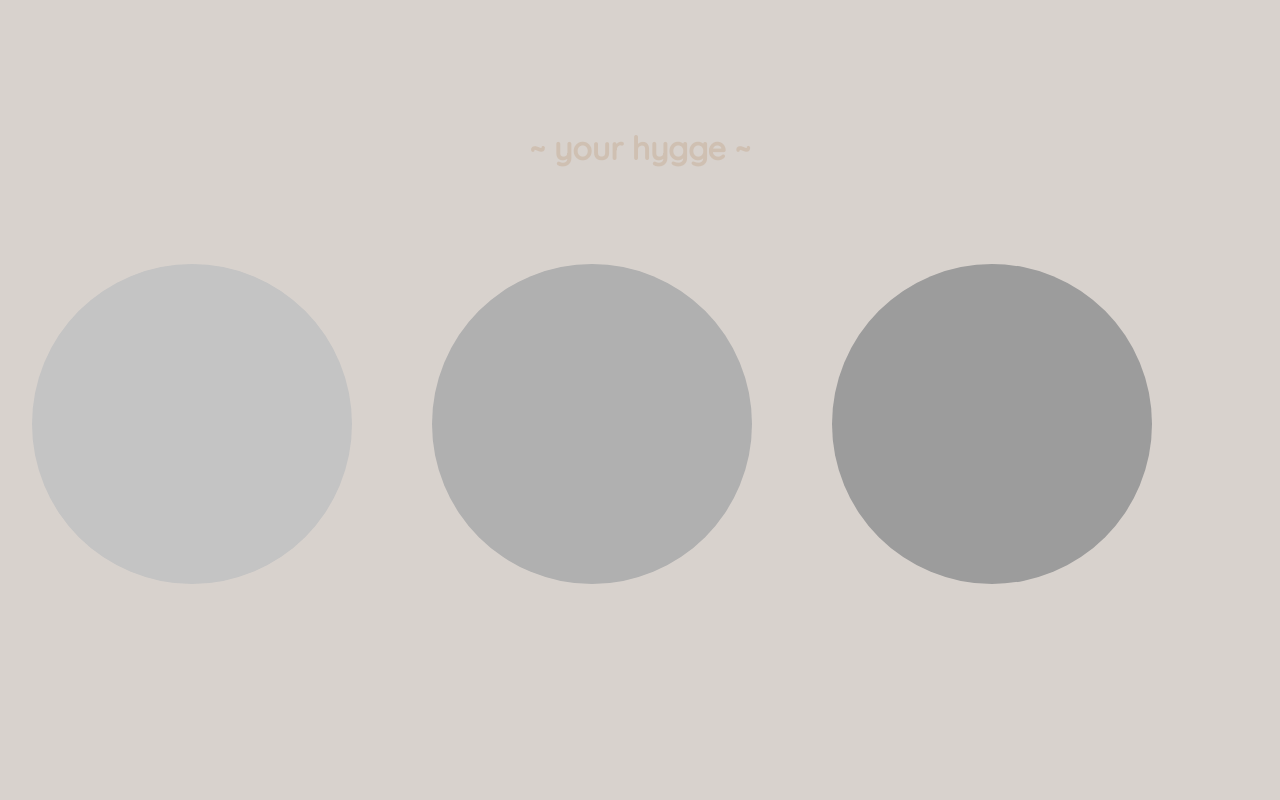
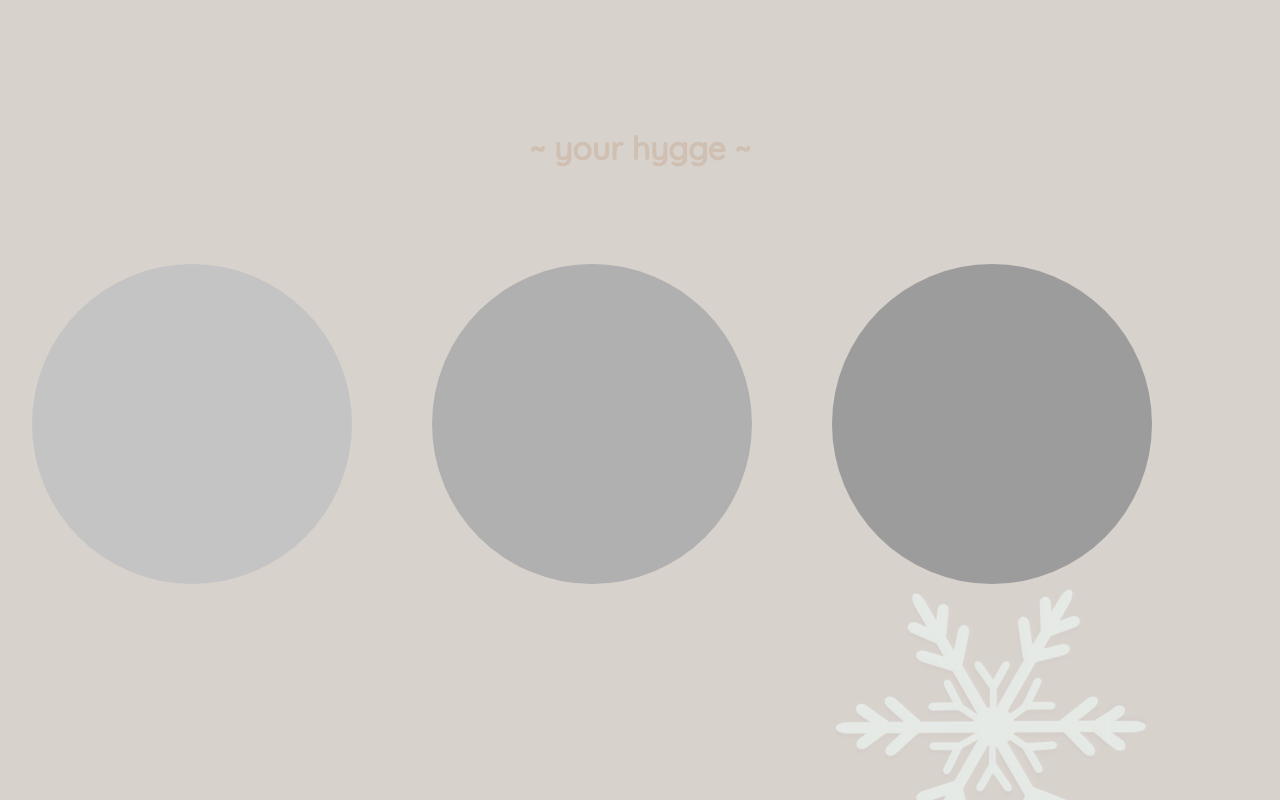
Before and after one commit to zakwarren/hygge, a React (Create React App) app: page / in a window 1280 px wide. Built offline with nearby package versions, Linux system fonts and the light colour scheme.

Commit message:
Background image

```diff
--- a/src/App.js
+++ b/src/App.js
@@ -1,12 +1,14 @@
 import React from "react";
 
 import css from "./App.module.css";
+import logo from "./assets/snowflake.png";
 import HyggeList from "./components/HyggeList";
 
 const App = () => {
   return (
     <main className={css.App}>
       <h1 className={css.Heading}>~ your hygge ~</h1>
+      <img className={css.Logo} src={logo} alt="Logo" />
       <HyggeList list={[{ id: 1 }, { id: 2 }, { id: 3 }]} />
     </main>
   );
--- a/src/App.module.css
+++ b/src/App.module.css
@@ -15,9 +15,21 @@
   text-align: right;
 }
 
+.Logo {
+  width: 40vh;
+  height: 40vh;
+  position: fixed;
+  bottom: -10%;
+  right: -10%;
+}
+
 @media (min-width: 500px) {
   .Heading {
     margin-top: 10%;
     text-align: center;
   }
+
+  .Logo {
+    right: 10%;
+  }
 }
```
Also changed, not shown: src/assets/snowflake.png (added).
